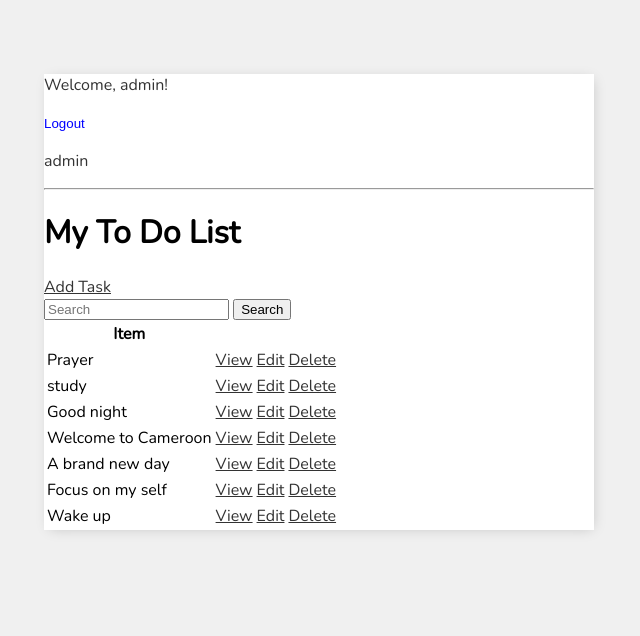
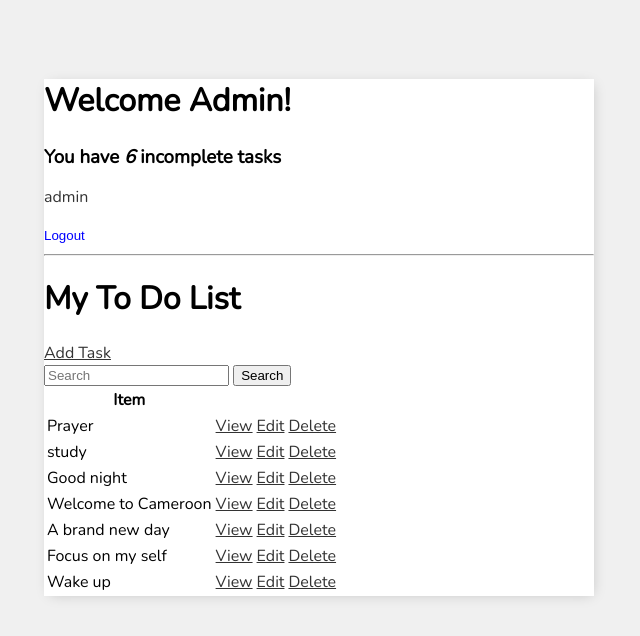
Before and after one commit to MaximeDYNA/todo_list, a Django app: page / in a window 1280 px wide. Shown: the top 636 px of the page, without its empty margins (321-961 px from the left). Run offline with Django 5.2, Linux system fonts and the light colour scheme; a user stored in the database is signed in; data comes from the database, SQL or seed files in the repository; both versions use the stored data as it was after the commit.

Commit message:
customized template view, added pluralize in the header

```diff
--- a/base/templates/base/task_list.html
+++ b/base/templates/base/task_list.html
@@ -1,8 +1,16 @@
 {%  extends 'base/main.html'  %}
 {% block content %}
 
+<div class"header-bar">
+    <div>
+        <h1>Welcome {{ request.user|title }}!</h1>
+        <h3 style="margin:0">You have <i>{{count}}</i> incomplete task{{ count|pluralize:"s" }}</h3>
+    </div>
+
+</div>
+
 {% if request.user.is_authenticated %}
-    <p> Welcome, {{ request.user.username }}!</p>
+    <p> {{ request.user.username }}</p>
     <form action="{% url 'logout' %}" method="post" style="display:inline;">
     {% csrf_token %}
     <button type="submit" style="background:none;border:none;color:blue;cursor:pointer;padding:0;">Logout</button>
@@ -14,7 +22,6 @@
     <a href="{% url 'login' %}">Login</a>
 
 {% endif %}
-<p> {{ request.user}} </p>
 
 <hr>
 <h1>My To Do List</h1>
```
Also changed, not shown: db.sqlite3.
